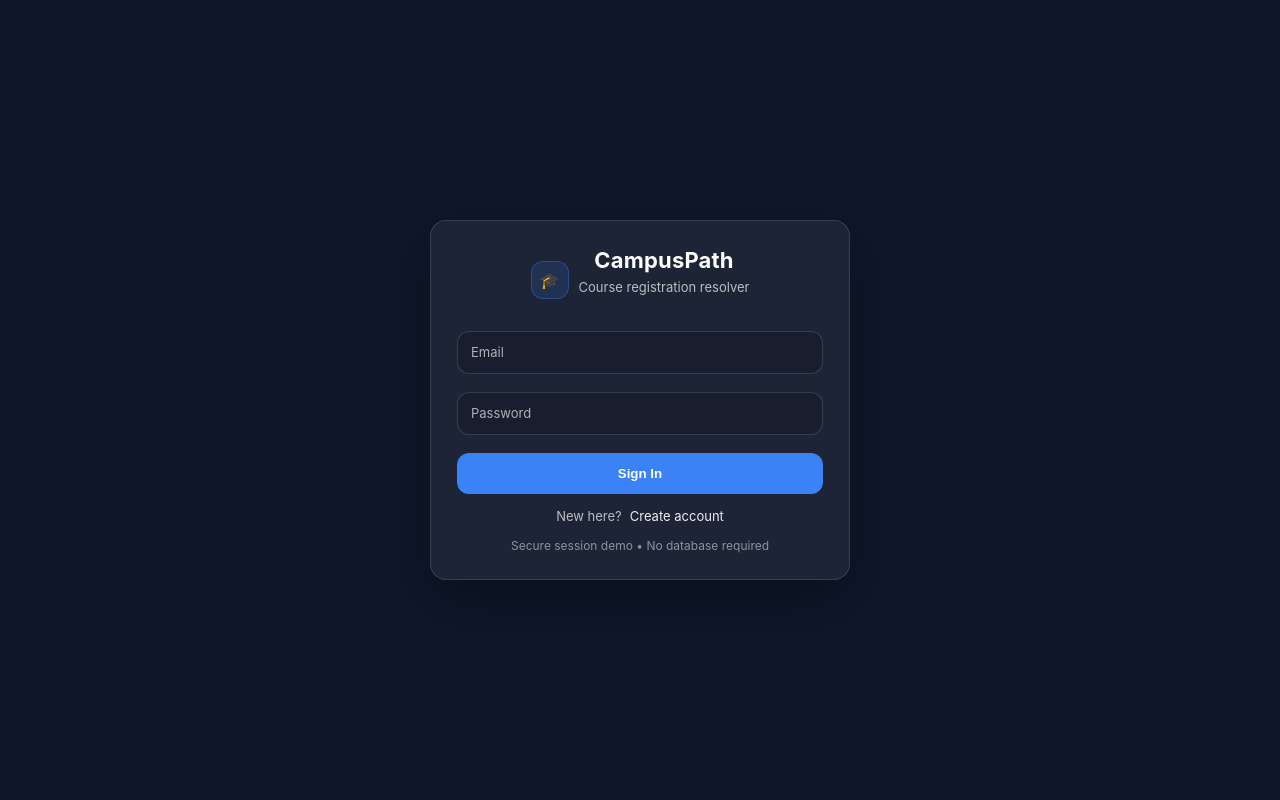
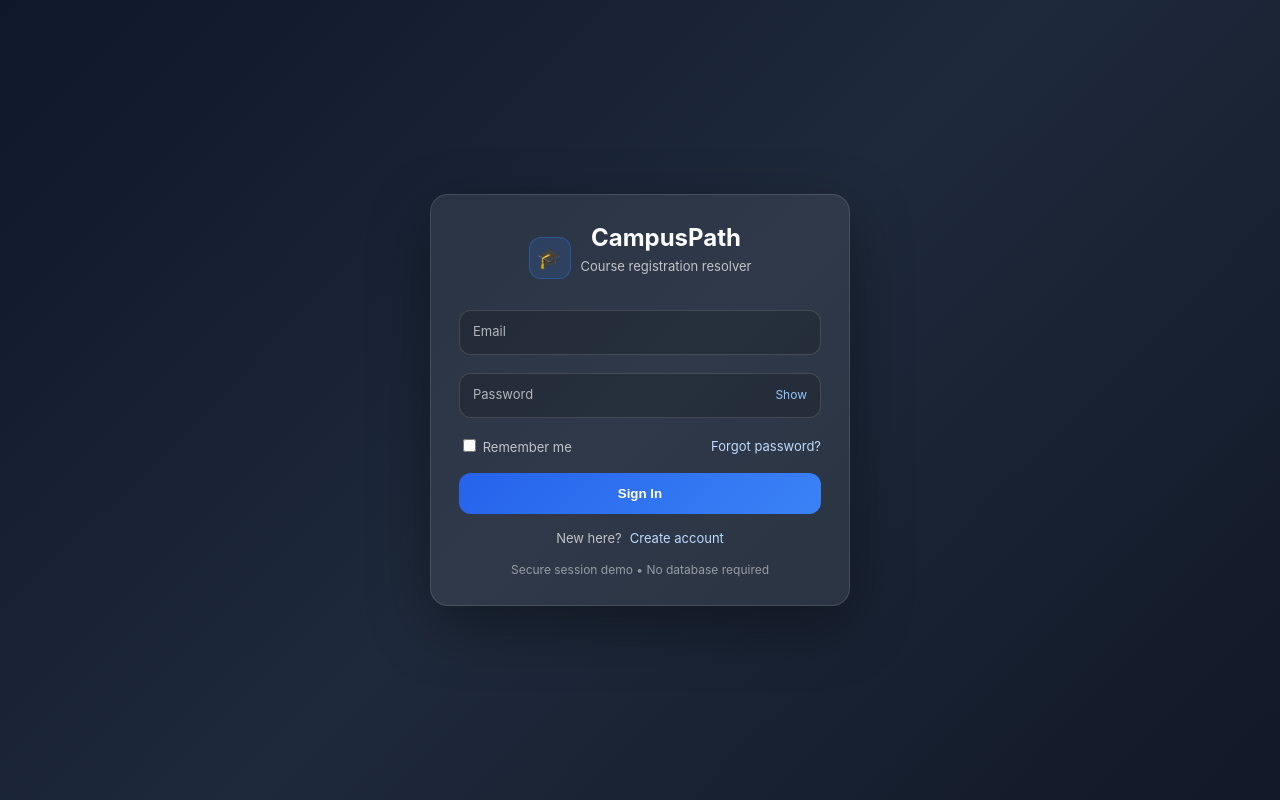
Before and after one commit to Rohith-Saran/CampusPath, a Flask app: page /login in a window 1280 px wide. Run offline with Flask 3, Linux system fonts and the light colour scheme.

Commit message:
Refactor login.html for improved styling and structure

```diff
--- a/templates/login.html
+++ b/templates/login.html
@@ -4,43 +4,217 @@
   <meta charset="utf-8" />
   <meta name="viewport" content="width=device-width,initial-scale=1" />
   <title>CampusPath - Login</title>
+
   <style>
-    :root{--navy:#0f172a;--accent:#3b82f6;--white:#ffffff;--muted:rgba(255,255,255,.7);--card:rgba(255,255,255,.06);--shadow:0 20px 60px rgba(0,0,0,.35)}
-    *{box-sizing:border-box}
-    body{margin:0;font-family:Inter,system-ui,-apple-system,Arial,sans-serif;background:var(--navy);color:var(--white);min-height:100vh;display:flex;align-items:center;justify-content:center;padding:24px}
-    .wrap{width:100%;max-width:420px;animation:fadeIn .6s ease both}
-    @keyframes fadeIn{from{opacity:0;transform:translateY(10px)}to{opacity:1;transform:translateY(0)}}
-    .card{background:var(--card);border:1px solid rgba(255,255,255,.12);border-radius:16px;box-shadow:var(--shadow);padding:26px}
-    .logo{display:flex;align-items:center;gap:10px;justify-content:center;margin-bottom:18px}
-    .cap{width:38px;height:38px;border-radius:12px;background:rgba(59,130,246,.15);display:grid;place-items:center;border:1px solid rgba(59,130,246,.35)}
-    h1{font-size:22px;letter-spacing:.2px;margin:0;text-align:center}
-    p.sub{margin:6px 0 18px;text-align:center;color:var(--muted);font-size:13px}
+    :root{
+      --navy:#0f172a;
+      --accent:#3b82f6;
+      --white:#ffffff;
+      --muted:rgba(255,255,255,.7);
+      --card:rgba(255,255,255,.08);
+      --shadow:0 20px 60px rgba(0,0,0,.35);
+    }
 
-    .field{position:relative;margin:18px 0}
-    .field input{width:100%;padding:14px 14px 12px;border-radius:12px;border:1px solid rgba(255,255,255,.14);background:rgba(0,0,0,.15);color:var(--white);outline:none;transition:border-color .2s, box-shadow .2s}
-    .field input:focus{border-color:rgba(59,130,246,.8);box-shadow:0 0 0 4px rgba(59,130,246,.18)}
+    *{
+      box-sizing:border-box;
+    }
 
-    .field label{position:absolute;left:14px;top:13px;color:rgba(255,255,255,.65);font-size:13px;transition:transform .18s ease, opacity .18s ease;pointer-events:none}
-    .field input:focus + label, .field input:not(:placeholder-shown) + label{transform:translateY(-14px) scale(.92);opacity:.95}
+    body{
+      margin:0;
+      font-family:Inter,system-ui,-apple-system,Arial,sans-serif;
+      background:linear-gradient(135deg,#0f172a,#1e293b,#111827);
+      color:var(--white);
+      min-height:100vh;
+      display:flex;
+      align-items:center;
+      justify-content:center;
+      padding:24px;
+    }
 
-    .error{background:rgba(239,68,68,.15);border:1px solid rgba(239,68,68,.35);color:#fecaca;padding:10px 12px;border-radius:12px;margin-bottom:14px;font-size:13px}
+    .wrap{
+      width:100%;
+      max-width:420px;
+      animation:fadeIn .6s ease both;
+    }
 
-    .btn{width:100%;padding:13px 14px;border:none;border-radius:12px;background:var(--accent);color:white;font-weight:700;cursor:pointer;transition:transform .08s ease, filter .2s}
-    .btn:hover{filter:brightness(1.05)}
-    .btn:active{transform:translateY(1px)}
+    @keyframes fadeIn{
+      from{
+        opacity:0;
+        transform:translateY(10px);
+      }
+      to{
+        opacity:1;
+        transform:translateY(0);
+      }
+    }
 
-    .linkRow{margin-top:14px;display:flex;justify-content:center;gap:8px;font-size:13px;color:var(--muted)}
-    a{color:rgba(255,255,255,.92);text-decoration:none}
-    a:hover{text-decoration:underline}
+    .card{
+      background:var(--card);
+      border:1px solid rgba(255,255,255,.12);
+      border-radius:18px;
+      box-shadow:var(--shadow);
+      padding:28px;
+      backdrop-filter:blur(10px);
+      transition:transform .25s ease;
+    }
 
-    .foot{margin-top:14px;text-align:center;color:rgba(255,255,255,.5);font-size:12px}
+    .card:hover{
+      transform:translateY(-3px);
+    }
+
+    .logo{
+      display:flex;
+      align-items:center;
+      gap:10px;
+      justify-content:center;
+      margin-bottom:18px;
+    }
+
+    .cap{
+      width:42px;
+      height:42px;
+      border-radius:12px;
+      background:rgba(59,130,246,.15);
+      display:grid;
+      place-items:center;
+      border:1px solid rgba(59,130,246,.35);
+      font-size:20px;
+    }
+
+    h1{
+      font-size:24px;
+      margin:0;
+      text-align:center;
+    }
+
+    p.sub{
+      margin:6px 0 18px;
+      text-align:center;
+      color:var(--muted);
+      font-size:13px;
+    }
+
+    .field{
+      position:relative;
+      margin:18px 0;
+    }
+
+    .field input{
+      width:100%;
+      padding:14px;
+      border-radius:12px;
+      border:1px solid rgba(255,255,255,.14);
+      background:rgba(0,0,0,.18);
+      color:var(--white);
+      outline:none;
+      transition:.25s;
+    }
+
+    .field input:focus{
+      border-color:rgba(59,130,246,.8);
+      box-shadow:0 0 0 4px rgba(59,130,246,.18);
+      background:rgba(0,0,0,.25);
+    }
+
+    .field label{
+      position:absolute;
+      left:14px;
+      top:13px;
+      color:rgba(255,255,255,.65);
+      font-size:13px;
+      transition:.18s ease;
+      pointer-events:none;
+    }
+
+    .field input:focus + label,
+    .field input:not(:placeholder-shown) + label{
+      transform:translateY(-14px) scale(.92);
+      opacity:.95;
+    }
+
+    .toggle-pass{
+      position:absolute;
+      right:14px;
+      top:14px;
+      cursor:pointer;
+      font-size:12px;
+      color:#93c5fd;
+    }
+
+    .error{
+      background:rgba(239,68,68,.15);
+      border:1px solid rgba(239,68,68,.35);
+      color:#fecaca;
+      padding:10px 12px;
+      border-radius:12px;
+      margin-bottom:14px;
+      font-size:13px;
+    }
+
+    .options{
+      display:flex;
+      justify-content:space-between;
+      align-items:center;
+      margin:10px 0 18px;
+      font-size:13px;
+      color:var(--muted);
+    }
+
+    .btn{
+      width:100%;
+      padding:13px 14px;
+      border:none;
+      border-radius:12px;
+      background:linear-gradient(135deg,#2563eb,#3b82f6);
+      color:white;
+      font-weight:700;
+      cursor:pointer;
+      transition:.2s ease;
+    }
+
+    .btn:hover{
+      transform:translateY(-1px);
+      filter:brightness(1.08);
+    }
+
+    .btn:active{
+      transform:translateY(1px);
+    }
+
+    .linkRow{
+      margin-top:16px;
+      display:flex;
+      justify-content:center;
+      gap:8px;
+      font-size:13px;
+      color:var(--muted);
+    }
+
+    a{
+      color:#bfdbfe;
+      text-decoration:none;
+    }
+
+    a:hover{
+      text-decoration:underline;
+    }
+
+    .foot{
+      margin-top:16px;
+      text-align:center;
+      color:rgba(255,255,255,.5);
+      font-size:12px;
+    }
   </style>
 </head>
+
 <body>
+
   <div class="wrap">
     <div class="card">
+
       <div class="logo">
-        <div class="cap" aria-hidden="true">🎓</div>
+        <div class="cap">🎓</div>
         <div>
           <h1>CampusPath</h1>
           <p class="sub">Course registration resolver</p>
@@ -52,25 +226,59 @@
       {% endif %}
 
       <form method="post" action="{{ url_for('login') }}">
+
         <div class="field">
           <input id="email" name="email" type="email" required placeholder=" " />
           <label for="email">Email</label>
         </div>
+
         <div class="field">
           <input id="password" name="password" type="password" required placeholder=" " />
           <label for="password">Password</label>
+          <span class="toggle-pass" onclick="togglePassword()">Show</span>
         </div>
 
-        <button class="btn" type="submit">Sign In</button>
+        <div class="options">
+          <label>
+            <input type="checkbox">
+            Remember me
+          </label>
+
+          <a href="#">Forgot password?</a>
+        </div>
+
+        <button class="btn" type="submit">
+          Sign In
+        </button>
 
         <div class="linkRow">
           <span>New here?</span>
           <a href="{{ url_for('signup') }}">Create account</a>
         </div>
+
       </form>
 
-      <div class="foot">Secure session demo • No database required</div>
+      <div class="foot">
+        Secure session demo • No database required
+      </div>
+
     </div>
   </div>
+
+  <script>
+    function togglePassword() {
+      const pass = document.getElementById("password");
+      const toggle = document.querySelector(".toggle-pass");
+
+      if (pass.type === "password") {
+        pass.type = "text";
+        toggle.textContent = "Hide";
+      } else {
+        pass.type = "password";
+        toggle.textContent = "Show";
+      }
+    }
+  </script>
+
 </body>
 </html>
```
